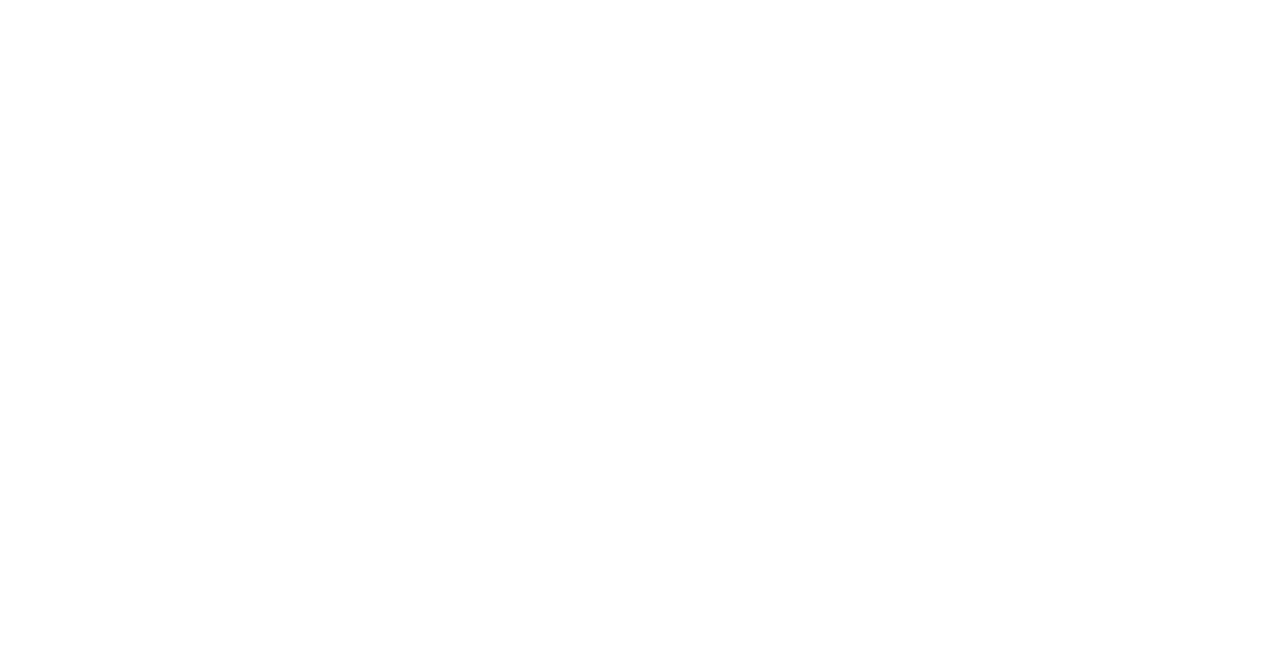
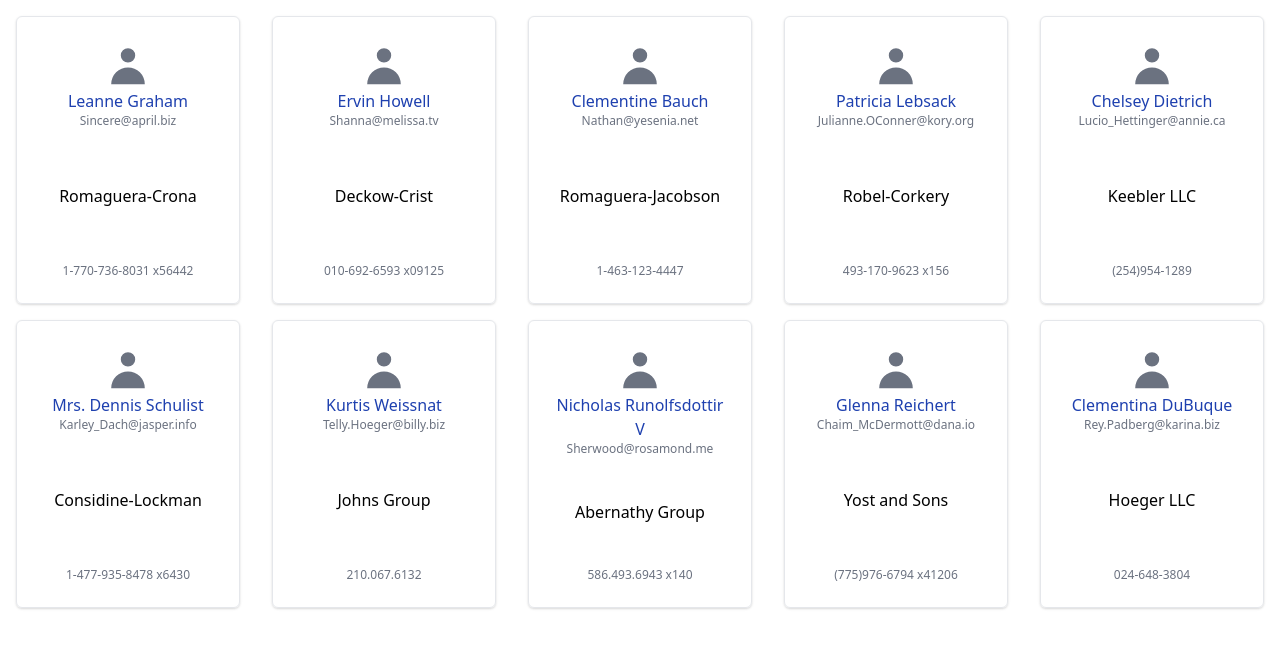
Before and after one commit to mstanka/onboard-vue, a Vue app: page / in a window 1280 px wide. Shown: the top 648 px of the page. Built offline with nearby package versions, Linux system fonts and the light colour scheme.

Commit message:
add user card component

```diff
--- a/src/App.vue
+++ b/src/App.vue
@@ -1,15 +1,257 @@
 <template>
-  <main>
-    <!-- Your code goes here -->
+  <main class="h-screen max-w-screen-xl mx-auto mt-4 text-gray-500">
+    <div class="flex flex-wrap justify-around items-center">
+      <UserCard v-for="user in users" :key="user.id" :user="user" />
+    </div>
   </main>
 </template>
 
 <script>
-import { inject } from "vue";
+import UserCard from './components/UserCard.vue';
+import { inject } from 'vue';
 
 export default {
+  components: {
+    UserCard,
+  },
+  data() {
+    return {
+      users: [
+        {
+          id: 1,
+          name: 'Leanne Graham',
+          username: 'Bret',
+          email: 'Sincere@april.biz',
+          address: {
+            street: 'Kulas Light',
+            suite: 'Apt. 556',
+            city: 'Gwenborough',
+            zipcode: '92998-3874',
+            geo: {
+              lat: '-37.3159',
+              lng: '81.1496',
+            },
+          },
+          phone: '1-770-736-8031 x56442',
+          website: 'hildegard.org',
+          company: {
+            name: 'Romaguera-Crona',
+            catchPhrase: 'Multi-layered client-server neural-net',
+            bs: 'harness real-time e-markets',
+          },
+        },
+        {
+          id: 2,
+          name: 'Ervin Howell',
+          username: 'Antonette',
+          email: 'Shanna@melissa.tv',
+          address: {
+            street: 'Victor Plains',
+            suite: 'Suite 879',
+            city: 'Wisokyburgh',
+            zipcode: '90566-7771',
+            geo: {
+              lat: '-43.9509',
+              lng: '-34.4618',
+            },
+          },
+          phone: '010-692-6593 x09125',
+          website: 'anastasia.net',
+          company: {
+            name: 'Deckow-Crist',
+            catchPhrase: 'Proactive didactic contingency',
+            bs: 'synergize scalable supply-chains',
+          },
+        },
+        {
+          id: 3,
+          name: 'Clementine Bauch',
+          username: 'Samantha',
+          email: 'Nathan@yesenia.net',
+          address: {
+            street: 'Douglas Extension',
+            suite: 'Suite 847',
+            city: 'McKenziehaven',
+            zipcode: '59590-4157',
+            geo: {
+              lat: '-68.6102',
+              lng: '-47.0653',
+            },
+          },
+          phone: '1-463-123-4447',
+          website: 'ramiro.info',
+          company: {
+            name: 'Romaguera-Jacobson',
+            catchPhrase: 'Face to face bifurcated interface',
+            bs: 'e-enable strategic applications',
+          },
+        },
+        {
+          id: 4,
+          name: 'Patricia Lebsack',
+          username: 'Karianne',
+          email: 'Julianne.OConner@kory.org',
+          address: {
+            street: 'Hoeger Mall',
+            suite: 'Apt. 692',
+            city: 'South Elvis',
+            zipcode: '53919-4257',
+            geo: {
+              lat: '29.4572',
+              lng: '-164.2990',
+            },
+          },
+          phone: '493-170-9623 x156',
+          website: 'kale.biz',
+          company: {
+            name: 'Robel-Corkery',
+            catchPhrase: 'Multi-tiered zero tolerance productivity',
+            bs: 'transition cutting-edge web services',
+          },
+        },
+        {
+          id: 5,
+          name: 'Chelsey Dietrich',
+          username: 'Kamren',
+          email: 'Lucio_Hettinger@annie.ca',
+          address: {
+            street: 'Skiles Walks',
+            suite: 'Suite 351',
+            city: 'Roscoeview',
+            zipcode: '33263',
+            geo: {
+              lat: '-31.8129',
+              lng: '62.5342',
+            },
+          },
+          phone: '(254)954-1289',
+          website: 'demarco.info',
+          company: {
+            name: 'Keebler LLC',
+            catchPhrase: 'User-centric fault-tolerant solution',
+            bs: 'revolutionize end-to-end systems',
+          },
+        },
+        {
+          id: 6,
+          name: 'Mrs. Dennis Schulist',
+          username: 'Leopoldo_Corkery',
+          email: 'Karley_Dach@jasper.info',
+          address: {
+            street: 'Norberto Crossing',
+            suite: 'Apt. 950',
+            city: 'South Christy',
+            zipcode: '23505-1337',
+            geo: {
+              lat: '-71.4197',
+              lng: '71.7478',
+            },
+          },
+          phone: '1-477-935-8478 x6430',
+          website: 'ola.org',
+          company: {
+            name: 'Considine-Lockman',
+            catchPhrase: 'Synchronised bottom-line interface',
+            bs: 'e-enable innovative applications',
+          },
+        },
+        {
+          id: 7,
+          name: 'Kurtis Weissnat',
+          username: 'Elwyn.Skiles',
+          email: 'Telly.Hoeger@billy.biz',
+          address: {
+            street: 'Rex Trail',
+            suite: 'Suite 280',
+            city: 'Howemouth',
+            zipcode: '58804-1099',
+            geo: {
+              lat: '24.8918',
+              lng: '21.8984',
+            },
+          },
+          phone: '210.067.6132',
+          website: 'elvis.io',
+          company: {
+            name: 'Johns Group',
+            catchPhrase: 'Configurable multimedia task-force',
+            bs: 'generate enterprise e-tailers',
+          },
+        },
+        {
+          id: 8,
+          name: 'Nicholas Runolfsdottir V',
+          username: 'Maxime_Nienow',
+          email: 'Sherwood@rosamond.me',
+          address: {
+            street: 'Ellsworth Summit',
+            suite: 'Suite 729',
+            city: 'Aliyaview',
+            zipcode: '45169',
+            geo: {
+              lat: '-14.3990',
+              lng: '-120.7677',
+            },
+          },
+          phone: '586.493.6943 x140',
+          website: 'jacynthe.com',
+          company: {
+            name: 'Abernathy Group',
+            catchPhrase: 'Implemented secondary concept',
+            bs: 'e-enable extensible e-tailers',
+          },
+        },
+        {
+          id: 9,
+          name: 'Glenna Reichert',
+          username: 'Delphine',
+          email: 'Chaim_McDermott@dana.io',
+          address: {
+            street: 'Dayna Park',
+            suite: 'Suite 449',
+            city: 'Bartholomebury',
+            zipcode: '76495-3109',
+            geo: {
+              lat: '24.6463',
+              lng: '-168.8889',
+            },
+          },
+          phone: '(775)976-6794 x41206',
+          website: 'conrad.com',
+          company: {
+            name: 'Yost and Sons',
+            catchPhrase: 'Switchable contextually-based project',
+            bs: 'aggregate real-time technologies',
+          },
+        },
+        {
+          id: 10,
+          name: 'Clementina DuBuque',
+          username: 'Moriah.Stanton',
+          email: 'Rey.Padberg@karina.biz',
+          address: {
+            street: 'Kattie Turnpike',
+            suite: 'Suite 198',
+            city: 'Lebsackbury',
+            zipcode: '31428-2261',
+            geo: {
+              lat: '-38.2386',
+              lng: '57.2232',
+            },
+          },
+          phone: '024-648-3804',
+          website: 'ambrose.net',
+          company: {
+            name: 'Hoeger LLC',
+            catchPhrase: 'Centralized empowering task-force',
+            bs: 'target end-to-end models',
+          },
+        },
+      ],
+    };
+  },
   setup() {
-    const axios = inject("$axios");
+    const axios = inject('$axios');
 
     return {};
   },
--- /dev/null
+++ b/src/components/UserCard.vue
@@ -0,0 +1,50 @@
+<template>
+  <div
+    class="
+      max-w-card
+      w-full
+      h-72
+      flex flex-col
+      justify-between
+      items-center
+      border
+      rounded-md
+      shadow
+      p-6
+      mb-4
+      cursor-pointer
+      hover:shadow-md
+    "
+  >
+    <div class="text-center">
+      <svg
+        xmlns="http://www.w3.org/2000/svg"
+        class="h-12 w-12 block m-auto"
+        viewBox="0 0 20 20"
+        fill="currentColor"
+      >
+        <path
+          fill-rule="evenodd"
+          d="M10 9a3 3 0 100-6 3 3 0 000 6zm-7 9a7 7 0 1114 0H3z"
+          clip-rule="evenodd"
+        />
+      </svg>
+
+      <p class="pb-0 text-blue-800">{{ user.name }}</p>
+      <p class="text-xs">{{ user.email }}</p>
+    </div>
+    <p class="text-black">{{ user.company.name }}</p>
+    <p class="text-xs">{{ user.phone }}</p>
+  </div>
+</template>
+
+<script>
+import { inject } from 'vue';
+
+export default {
+  name: 'UserCard',
+  props: {
+    user: Object,
+  },
+};
+</script>
--- a/tailwind.config.js
+++ b/tailwind.config.js
@@ -1,12 +1,16 @@
 module.exports = {
-  mode: "jit",
+  mode: 'jit',
   purge: ['./index.html', './src/**/*.{vue,js,ts,jsx,tsx}'],
   darkMode: false, // or 'media' or 'class'
   theme: {
-    extend: {},
+    extend: {
+      maxWidth: {
+        card: '14rem',
+      },
+    },
   },
   variants: {
     extend: {},
   },
   plugins: [],
-}
+};
```
Also changed, not shown: 2 other files (tests, documents, lock files or other folders).
